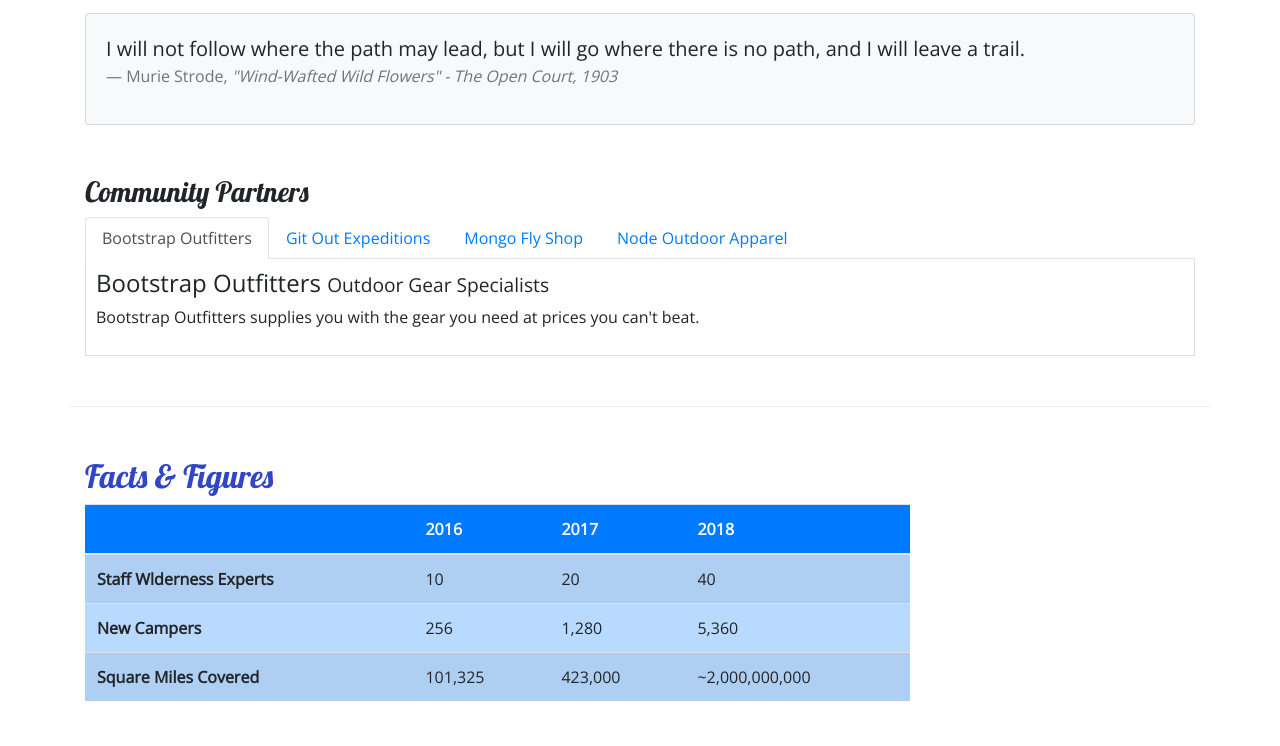
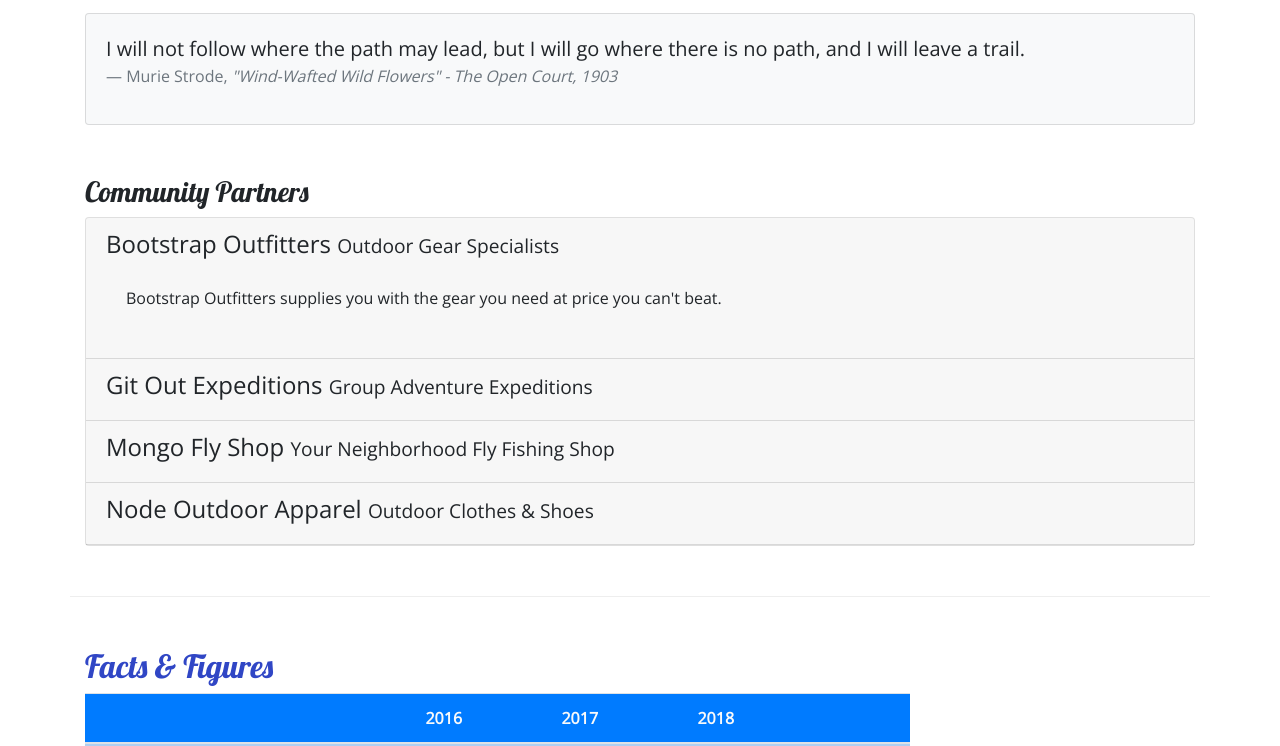
Before and after one commit to wdlied/nucampsite, a website: page aboutus.html in a window 1280 px wide. Shown: the part 584-1330 px from the top of the page. Drawn offline with nearby package versions, Linux system fonts and the light colour scheme.

Commit message:
exercise: accordian

```diff
--- a/aboutus.html
+++ b/aboutus.html
@@ -107,36 +107,61 @@
         <div class="row row-content">
             <div class="col">
                 <h3>Community Partners</h3>
-                <ul class="nav nav-tabs">
-                    <li class="nav-item"><a class="nav-link active" href="#bootstrap" role="tab"
-                            data-toggle="tab">Bootstrap Outfitters</a></li>
-                    <li class="nav-item"><a class="nav-link" href="#git" role="tab" data-toggle="tab">Git Out
-                            Expeditions</a></li>
-                    <li class="nav-item"><a class="nav-link" href="#mongo" role="tab" data-toggle="tab">Mongo Fly
-                            Shop</a></li>
-                    <li class="nav-item"><a class="nav-link" href="#node" role="tab" data-toggle="tab">Node Outdoor
-                            Apparel</a></li>
-                </ul>
-                <div class="tab-content">
-                    <div role="tabpanel" class="tab-pane fade show active" id="bootstrap">
-                        <h4>Bootstrap Outfitters <small>Outdoor Gear Specialists</small></h4>
-                        <p class="d-none d-sm-block">Bootstrap Outfitters supplies you with the gear you need at prices
-                            you can't beat.</p>
-                    </div>
-                    <div role="tabpanel" class="tab-pane fade show" id="git">
-                        <h4>Git Out Expeditions <small>Group Adventure Expeditions</small></h4>
-                        <p class="d-none d-sm-block">Join Git Out Expeditions to explore new horizons with a group of
-                            other adventurers!</p>
-                    </div>
-                    <div role="tabpanel" class="tab-pane fade show" id="mongo">
-                        <h4>Mongo Fly Shop <small>Your Neighborhood Fly Fishing Shop</small></h4>
-                        <p class="d-none d-sm-block">Need a new fishing pole, a tacklebox, or flies of all kinds? Stop
-                            by Mongo Fly Shop.</p>
-                    </div>
-                    <div role="tabpanel" class="tab-pane fade show" id="node">
-                        <h4>Node Outdoor Apparel <small>Outdoor Clothes & Shoes</small></h4>
-                        <p class="d-none d-sm-block">From polar fleeces to swimsuits, hiking boots to waders, a visit to
-                            Node will be sure to get you covered.</p>
+                <div class="accordian">
+                    <div class="card">
+                        <div role="tab" class="card-header">
+                            <h4>
+                                <a data-toggle="collapse" data-target="#bootstrap">Bootstrap Outfitters <small>Outdoor
+                                        Gear Specialists</small>
+                                </a>
+                            </h4>
+                            <div class="collapse show" id="bootstrap" data-parent="#accordian">
+                                <div class="card-body">
+                                    <p class="d-none d-sm-block">Bootstrap Outfitters supplies you with the gear you
+                                        need at
+                                        price you can't beat.
+                                    </p>
+                                </div>
+                            </div>
+                        </div>
+                        <div role="tab" class="card-header">
+                            <h4>
+                                <a class="collapsed" data-toggle="collapse" data-target="#git">Git Out Expeditions <small>Group Adventure
+                                        Expeditions</small>
+                                </a>
+                            </h4>
+                            <div class="collapse" id="git" data-parent="#accordian">
+                                <div class="card-body">
+                                    <p class="d-none d-sm-block">Join Git Out Expeditions to explore new horizons with a
+                                        group
+                                        of other adventurers!</p>
+                                </div>
+                            </div>
+                        </div>
+                        <div role="tab" class="card-header">
+                            <h4><a class="collapsed" data-toggle="collapse" data-target="#mongo">Mongo Fly Shop <small>Your Neighborhood
+                                        Fly Fishing Shop</small></a>
+                            </h4>
+                            <div class="collapse" id="mongo" data-parent="mongo">
+                                <div class="card-body">
+                                    <p class="d-none d-sm-block">Need a new fishing pole, a tacklebox, or flies of all
+                                        kinds?
+                                        Stop by Mongo Fly Shop.</p>
+                                </div>
+                            </div>
+                        </div>
+                        <div role="tab" class="card-header">
+                            <h4><a class="collapsed" data-toggle="collapse" data-target="#node">Node Outdoor Apparel <small>Outdoor
+                                        Clothes & Shoes</small></a>
+                            </h4>
+                            <div class="collapse" id="node" data-parent="node">
+                                <div class="card-body">
+                                    <p class="d-none d-sm-block">From polar fleeces to swimsuits, hiking boots to
+                                        waders, a
+                                        visit to Node will be sure to get you covered.</p>
+                                </div>
+                            </div>
+                        </div>
                     </div>
                 </div>
             </div>
```
